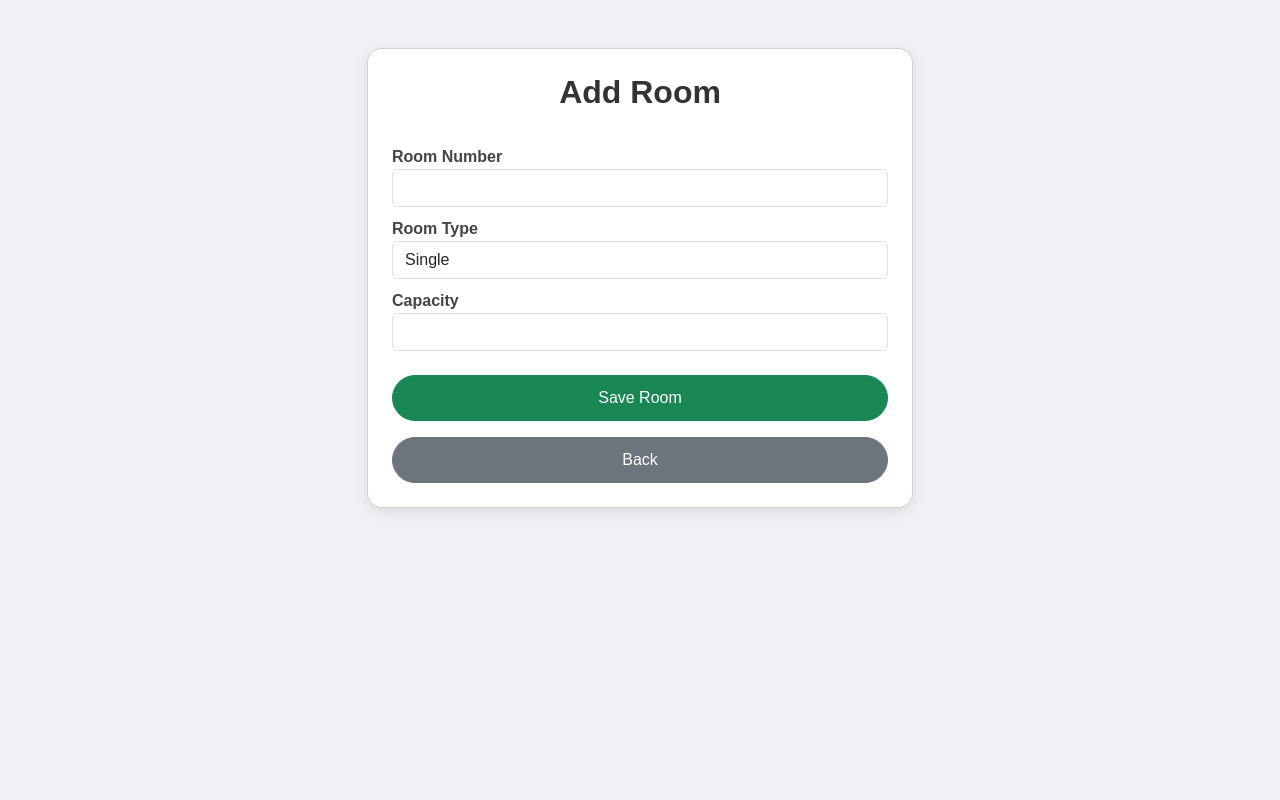
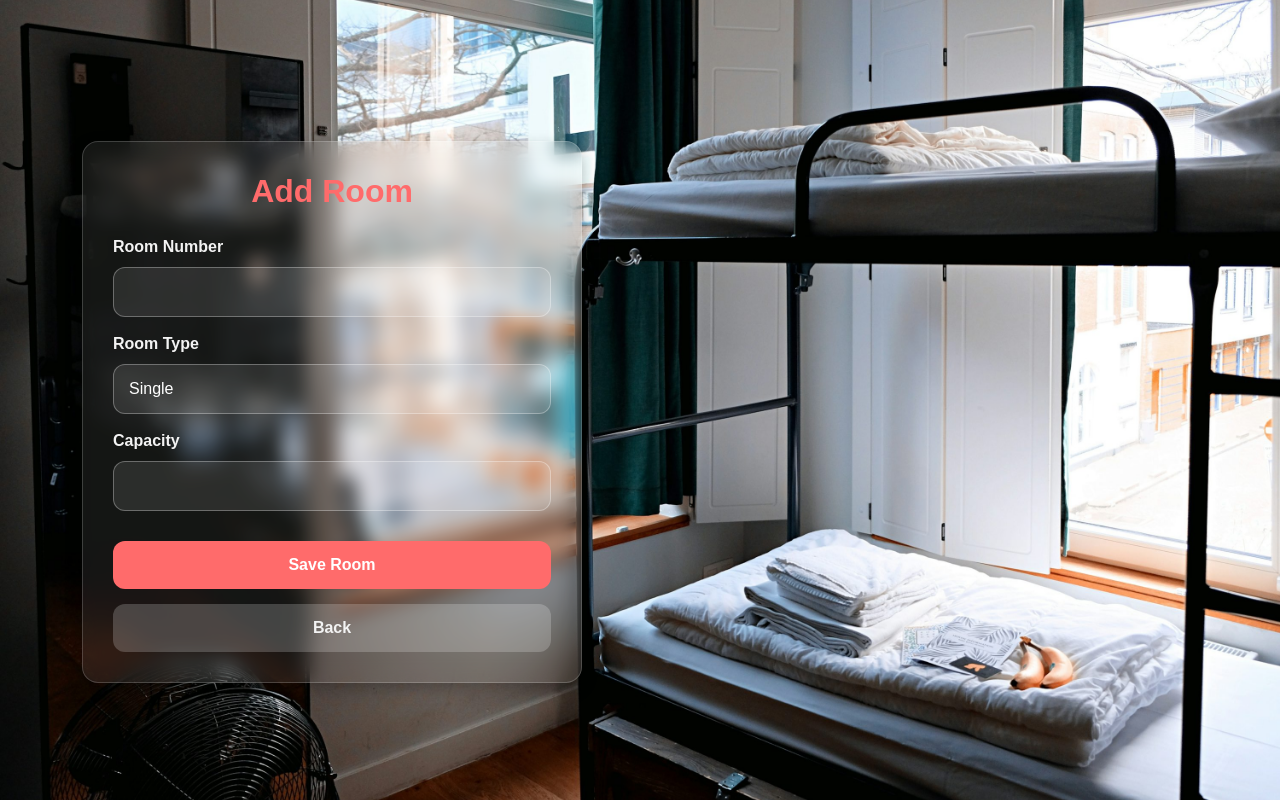
Before and after one commit to nailaanver/Hostel_Room_Allocation_System, a Django app: page /rooms/add/ in a window 1280 px wide. Run offline with Django 5.2, Linux system fonts and the light colour scheme; a user stored in the database is signed in.

Commit message:
change the style of add_room page

```diff
--- a/hostel_app/templates/add_room.html
+++ b/hostel_app/templates/add_room.html
@@ -1,43 +1,102 @@
 {% extends 'master.html' %}
+{% load static %}
 {% block content %}
 
 <!-- BOOTSTRAP -->
 <link rel="stylesheet"
       href="https://cdn.jsdelivr.net/npm/bootstrap@5.3.2/dist/css/bootstrap.min.css">
+
 <style>
     body {
-        background: #f0f2f5;
+        background: url("{% static 'images/bg.jpeg' %}") no-repeat center center/cover;
+        background-attachment: fixed;
         font-family: "Poppins", sans-serif;
+        min-height: 100vh;
+        display: flex;
+        justify-content: center;
+        align-items: center;
+        padding: 20px;
+        color: #f3f3f3;
     }
 
-    .card {
-        border-radius: 15px;
-        box-shadow: 0px 4px 15px rgba(0,0,0,0.1);
+    .overlay-card {
+        background: rgba(255, 255, 255, 0.08);
+        padding: 30px;
+        border-radius: 16px;
+        backdrop-filter: blur(10px);
+        border: 1px solid rgba(255, 255, 255, 0.18);
+        box-shadow: 0 6px 16px rgba(0,0,0,0.25);
+        transition: transform 0.3s, box-shadow 0.3s;
+        width: 100%;
+        max-width: 500px;
+    }
+
+    .overlay-card:hover {
+        transform: translateY(-5px);
+        box-shadow: 0 10px 25px rgba(0,0,0,0.35);
     }
 
     h2 {
         font-weight: 700;
-        color: #333;
+        color: #ff6b6b;
+        text-align: center;
+        margin-bottom: 25px;
     }
 
     label {
         font-weight: 600;
-        margin-top: 10px;
-        color: #444;
+        margin-bottom: 8px;
+        display: block;
+        color: #f3f3f3;
     }
 
-    .btn-success, .btn-secondary {
+    input.form-control, select.form-control {
+        border-radius: 12px;
+        padding: 12px 15px;
+        border: 1px solid rgba(255,255,255,0.3);
+        background: rgba(255,255,255,0.1);
+        color: #fff;
+        transition: border 0.3s, box-shadow 0.3s;
+        margin-bottom: 15px;
+    }
+
+    input.form-control:focus, select.form-control:focus {
+        border-color: #ff6b6b;
+        box-shadow: 0 0 6px rgba(255,107,107,0.5);
+        outline: none;
+    }
+
+    .btn-save, .btn-back {
+        font-weight: 600;
+        border-radius: 12px;
+        padding: 12px 0;
         width: 100%;
-        padding: 10px;
-        font-size: 16px;
-        border-radius: 30px;
+        margin-top: 15px;
+        border: none;
+        transition: all 0.3s;
+    }
+
+    .btn-save {
+        background-color: #ff6b6b;
+        color: #fff;
+    }
+
+    .btn-save:hover {
+        background-color: #e63946;
+    }
+
+    .btn-back {
+        background-color: rgba(255,255,255,0.2);
+        color: #f3f3f3;
+    }
+
+    .btn-back:hover {
+        background-color: rgba(255,255,255,0.35);
     }
 </style>
 
-<div class="container mt-5 d-flex justify-content-center">
-    <div class="col-md-6">
-        <div class="card p-4">
-            <h2 class="text-center mb-4">Add Room</h2>
+<div class="overlay-card">
+    <h2>Add Room</h2>
 
     <form method="POST">
         {% csrf_token %}
@@ -57,17 +116,9 @@
         <label>Capacity</label>
         <input type="number" class="form-control" name="capacity" required>
 
-                <button class="btn btn-success mt-4">Save Room</button>
-
-                <!-- BACK BUTTON OPTION 1: Go to Room List Page -->
-                <a href="{% url 'room_list' %}" class="btn btn-secondary mt-3">Back</a>
-
-                <!-- BACK BUTTON OPTION 2: Go to Previous Page -->
-                <!-- <button type="button" onclick="history.back()" class="btn btn-secondary mt-3">Cancel</button> -->
-
+        <button class="btn btn-save">Save Room</button>
+        <a href="{% url 'room_list' %}" class="btn btn-back">Back</a>
     </form>
-        </div>
-    </div>
 </div>
 
 {% endblock %}
```
Also changed, not shown: db.sqlite3. Lines whose indentation alone changed are shown as unchanged.
